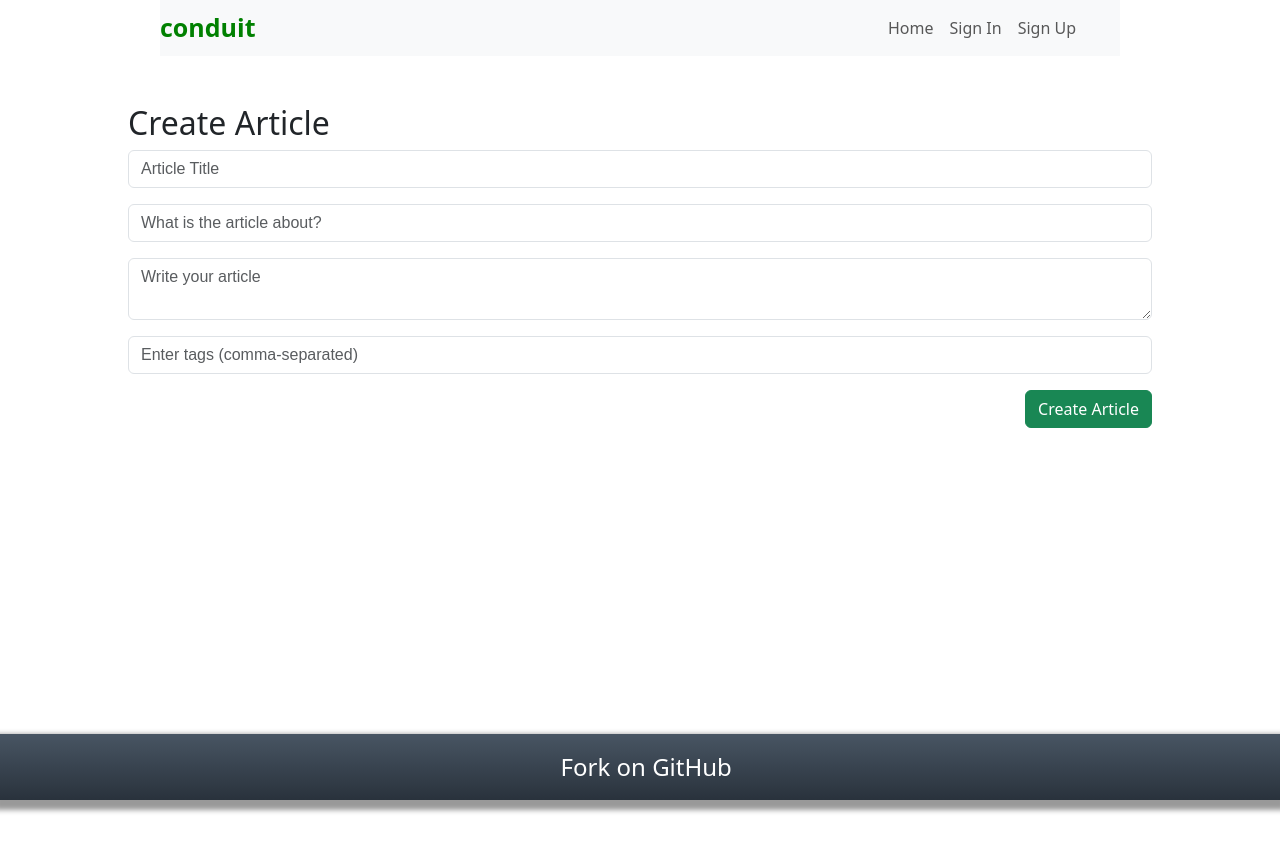
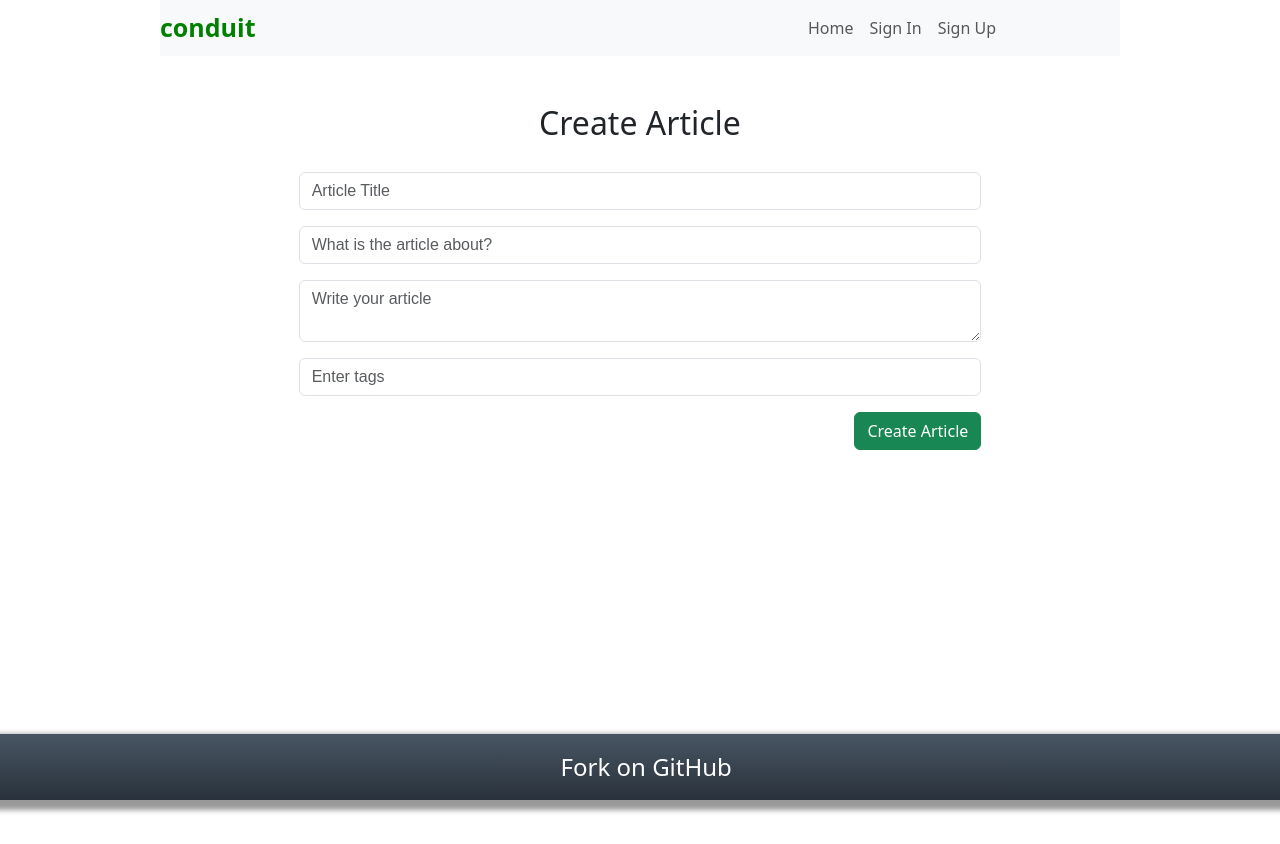
Before and after one commit to LamLookmaxxing/CPL_Team9, a React (Create React App) app: page /CreateArticles in a window 1280 px wide. Built offline with nearby package versions, Linux system fonts and the light colour scheme; the HTML template or start-up script is replaced by a standard one.

Commit message:
finsh project

```diff
--- a/src/App.js
+++ b/src/App.js
@@ -39,9 +39,11 @@ function App() {
             <Route path="/edit/:slug" element={<EditArticle />} />
           </Routes>
           <Footer></Footer>
+
         </BrowserRouter>
       </AuthProvider>
     </FavoriteProvider>
+
   );
 }
 
--- a/src/components/HeFoot/Header/Header.jsx
+++ b/src/components/HeFoot/Header/Header.jsx
@@ -40,7 +40,7 @@ const Header = () => {
       <div className='row'>
         <nav className="navbar navbar-expand-lg navbar-light bg-light">
 
-        <div className='col-9'>
+        <div className='col-8'>
             <Link className="navbar-brand" to="/" style={brandStyle}>conduit</Link>
             <button className="navbar-toggler" type="button" data-toggle="collapse"
               data-target="#navbarSupportedContent" aria-controls="navbarSupportedContent"
@@ -82,14 +82,7 @@ const Header = () => {
                       </NavLink>
                     </li>
                   )}
-                  <li className="nav-item">
-                    <button
-                      className="btn btn-link nav-link"
-                      onClick={handleLogout}
-                    >
-                      Logout
-                    </button>
-                  </li>
+
                 </>
               ) : (
                 <>
--- a/src/components/common/ArticleDetail.jsx
+++ b/src/components/common/ArticleDetail.jsx
@@ -266,18 +266,22 @@ const ArticleDetail = () => {
           <div className="banner">
             <div className="container">
               <h1>{article.title}</h1>
-              <div className="article-meta">
-                <img src={article.author.image} alt="Image" />
+              <div className="article-meta d-flex gap-2">
+                <img  src={article.author.image} alt="Image" />
+                <div className="d-flex flex-column">
                 <Link className="author" to={`/profileAuthor/${article.author.username}`}>
                   {article.author.username}
                 </Link>
-                <span className="date">
+
+                <span className="date ">
                   {new Date(article.createdAt).toLocaleDateString("en-US", {
                     year: "numeric",
                     month: "long",
                     day: "numeric",
                   })}
                 </span>
+                </div>
+
                 {token && article.author.username === usernameState ? (
                   <>
                     <button onClick={handleEditClick} className="btn btn-outline-secondary btn-sm">
--- a/src/components/common/CreateArticles.jsx
+++ b/src/components/common/CreateArticles.jsx
@@ -59,13 +59,13 @@ const CreateArticles = () => {
   };
 
   return (
-    <div className="container-create-article mt-5">
-      <h2>Create Article</h2>
+    <div className="container-create-article mt-5 ">
+      <h2 style={{textAlign: "center", marginBottom: "30px"}}>Create Article</h2>
 
       {errorMessage && <div className="alert alert-danger">{errorMessage}</div>}
 
       <form onSubmit={handleSubmit}>
-        <div className="mb-3">
+        <div className="mb-3 col-md-8 offset-md-2 col-xs-12">
           <input
             type="text"
             className="form-control"
@@ -76,7 +76,7 @@ const CreateArticles = () => {
           />
         </div>
 
-        <div className="mb-3">
+        <div className="mb-3 col-md-8 offset-md-2 col-xs-12">
           <input
             type="text"
             className="form-control"
@@ -87,7 +87,7 @@ const CreateArticles = () => {
           />
         </div>
 
-        <div className="mb-3">
+        <div className="mb-3 col-md-8 offset-md-2 col-xs-12">
           <textarea
             className="form-control"
             placeholder="Write your article"
@@ -97,17 +97,17 @@ const CreateArticles = () => {
           ></textarea>
         </div>
 
-        <div className="mb-3">
+        <div className="mb-3 col-md-8 offset-md-2 col-xs-12">
           <input
             type="text"
             className="form-control"
-            placeholder="Enter tags (comma-separated)"
+            placeholder="Enter tags"
             value={tagList}
             onChange={(e) => setTagList(e.target.value)}
           />
         </div>
 
-        <div className="mb-3">
+        <div className="mb-3 col-md-8 offset-md-2 col-xs-12">
           <button
             type="submit"
             className="btn btn-success"
--- a/src/components/profile/Settings.jsx
+++ b/src/components/profile/Settings.jsx
@@ -2,7 +2,7 @@ import React, { useState, useEffect } from "react";
 import axios from "axios";
 import { useNavigate } from "react-router-dom";
 import "./setting.css";
-
+import { useAuth } from "../application/Authen";
 const Settings = () => {
   const [image, setImage] = useState("");
   const [username, setUsername] = useState("");
@@ -10,6 +10,7 @@ const Settings = () => {
   const [bio, setBio] = useState("");
   const [password, setPassword] = useState("");
   const [token, setToken] = useState("");
+  const { isLoggedIn, handleLogout } = useAuth();
   const navigate = useNavigate();
 
   useEffect(() => {
@@ -129,9 +130,15 @@ const Settings = () => {
                 required
               />
             </fieldset>
-            <button type="submit" className="btn">
+            <button type="submit" className="btn btn-success">
               Update Settings
             </button>
+            <br/>
+            <br/>
+            <button
+            className=" btn btn-outline-danger"
+             onClick={() => { handleLogout(); navigate(`/`) }}>Or click here to logout.</button>
+
           </form>
         </div>
       </div>
--- a/src/components/profile/setting.css
+++ b/src/components/profile/setting.css
@@ -31,12 +31,11 @@
     border-radius: 4px;
 }
 
-.container-settings .btn {
+.container-settings .btn[type='submit'] {
     padding: 10px 20px;
     font-size: 16px;
     border: none;
     border-radius: 4px;
-    background-color: #007BFF;
     color: #ffffff;
     cursor: pointer;
 }
--- a/src/index.js
+++ b/src/index.js
@@ -5,6 +5,8 @@ import App from './App';
 import reportWebVitals from './reportWebVitals';
 import 'bootstrap/dist/css/bootstrap.min.css';
 
+import 'bootstrap/dist/js/bootstrap.min.js'
+import 'bootstrap/dist/js/bootstrap.bundle.min.js';
 
 const root = ReactDOM.createRoot(document.getElementById('root'));
 root.render(
```
